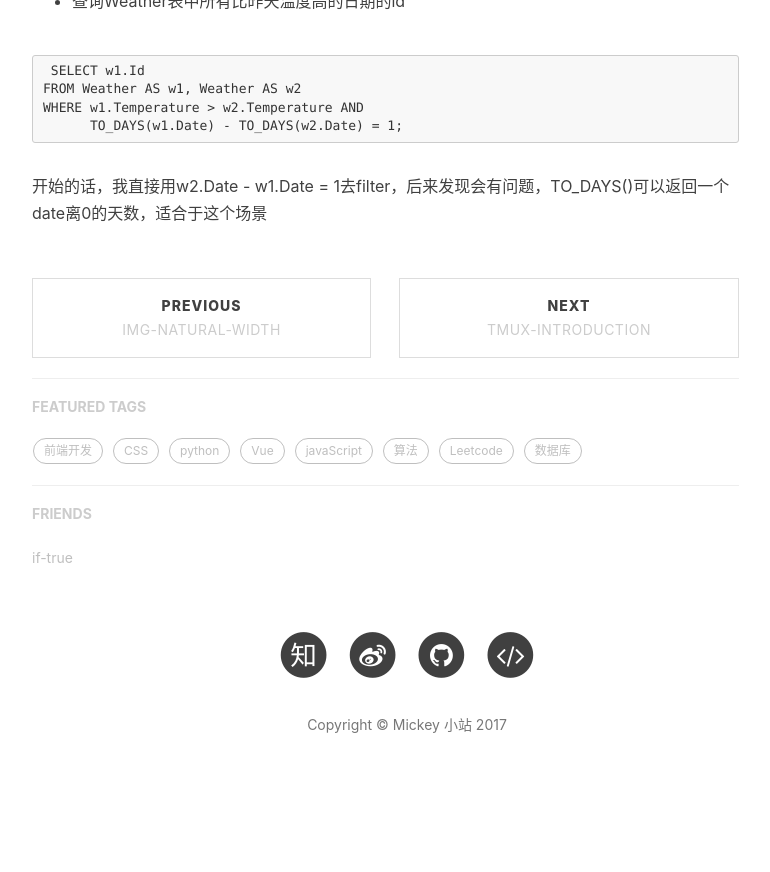
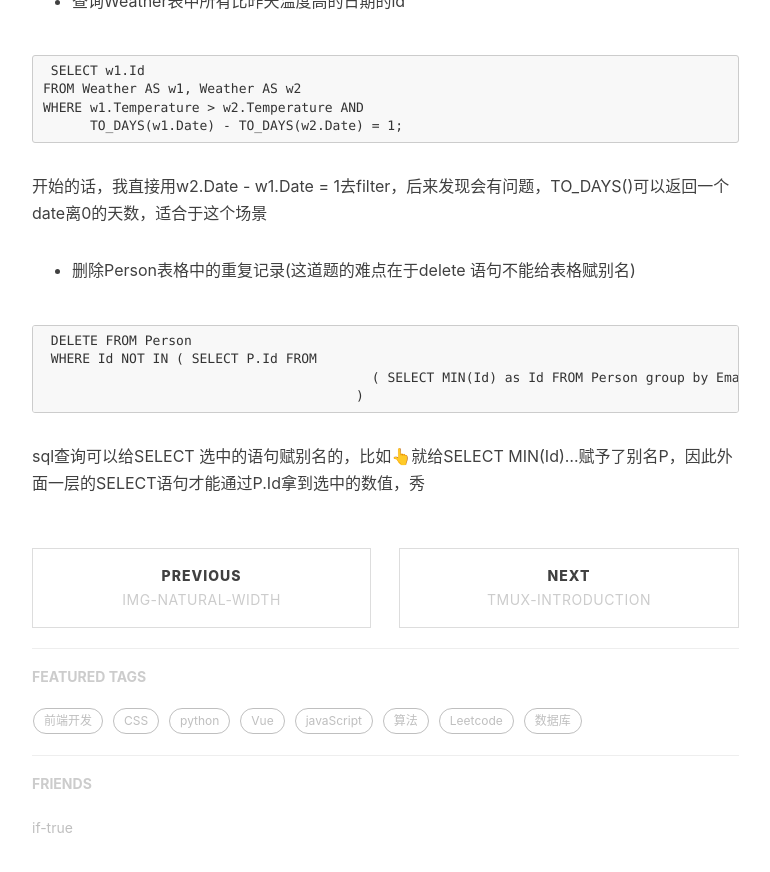
Before and after one commit to mickey0524/mickey0524.github.io, a Jekyll site: the page built from _posts/2017-11-13-superior-db-statement.md, in a window 1280 px wide and 900 px high, scrolled down 1270 px. Shown: the top 872 px of the window, without its empty margins (233-1003 px from the left). Built offline with Jekyll 4.4.1, drawn with Linux system fonts in a browser that asks for light colours; nearby versions of some CDN libraries; comment, search, counter and statistics services are not loaded; before the commit the page ends 2099 px from its top, so only the background shows below that.

Commit message:
feat(db): 增加优秀的db写法

````diff
--- a/_posts/2017-11-13-superior-db-statement.md
+++ b/_posts/2017-11-13-superior-db-statement.md
@@ -60,3 +60,14 @@
  ```
 
  开始的话，我直接用w2.Date - w1.Date = 1去filter，后来发现会有问题，TO_DAYS()可以返回一个date离0的天数，适合于这个场景
+
+ * 删除Person表格中的重复记录(这道题的难点在于delete 语句不能给表格赋别名)
+
+ ```
+ DELETE FROM Person
+ WHERE Id NOT IN ( SELECT P.Id FROM
+ 					  ( SELECT MIN(Id) as Id FROM Person group by Email ) P
+ 					)
+ ```
+
+ sql查询可以给SELECT 选中的语句赋别名的，比如👆就给SELECT MIN(Id)...赋予了别名P，因此外面一层的SELECT语句才能通过P.Id拿到选中的数值，秀
````
